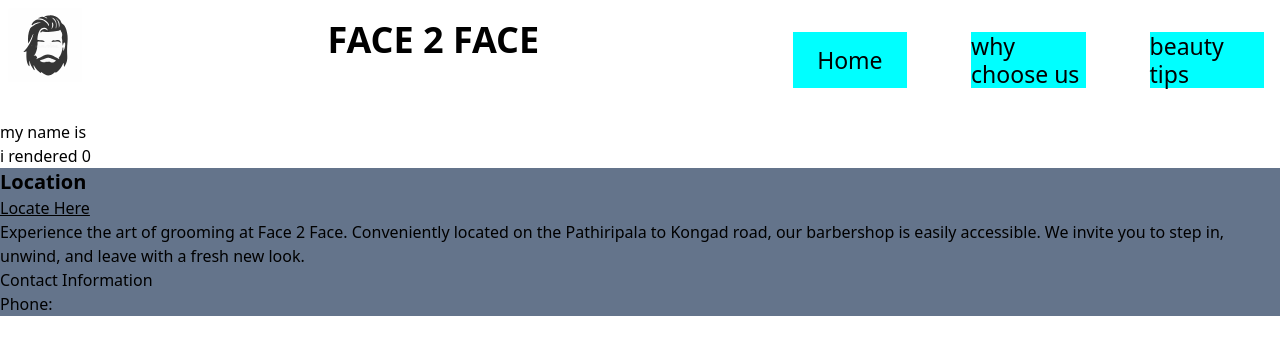
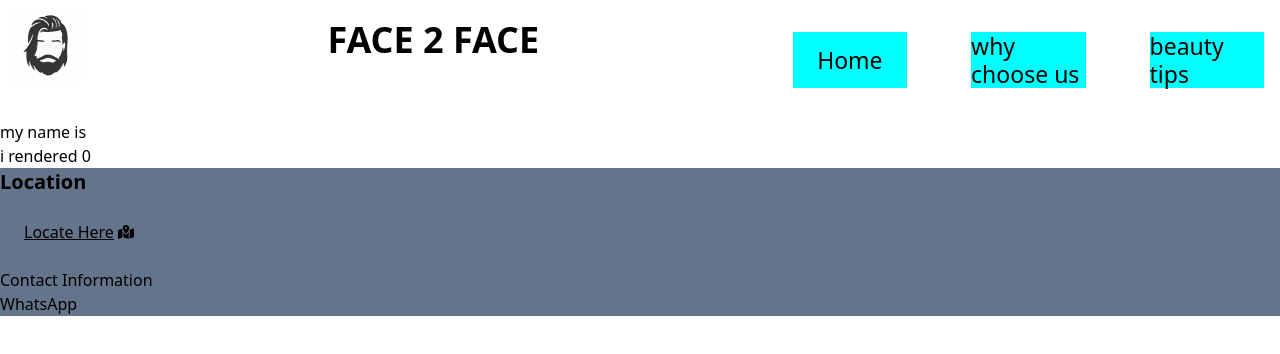
Before and after one commit to xmarzz/Face2Face, a Next.js app: page /beautytips in a window 1280 px wide. Shown: the top 354 px of the page. Built offline with nearby package versions, Linux system fonts and the light colour scheme.

Commit message:
a little update

```diff
--- a/components/Footer.tsx
+++ b/components/Footer.tsx
@@ -1,22 +1,22 @@
+import { FaMapLocationDot } from "react-icons/fa6";
+
 export default function footer() {
   return (
     <div className="bg-slate-500">
-      <div>
+      <div className="flex flex-col">
         <h2 className="text-xl font-bold text-black-500 mr-2 font">Location</h2>
-        <a href="https://www.google.com/maps/place/Face+2+face/@10.8053632,76.4797839,20.06z/data=!4m15!1m8!3m7!1s0x3a528d076e31b243:0x486ee3f560e9c4a0!2sMannur,+Tamil+Nadu+602025!3b1!8m2!3d13.0216903!4d79.9573793!16s%2Fm%2F0521nfp!3m5!1s0x3ba877c7072ff791:0x5e093c6609d60e92!8m2!3d10.8056757!4d76.4798289!16s%2Fg%2F11q4gs5fj0?entry=ttu"
-        target="_blank"
-        className="underline">
-            Locate Here
-        </a>
-        <p>
-          Experience the art of grooming at Face 2 Face. Conveniently located on
-          the Pathiripala to Kongad road, our barbershop is easily accessible.
-          We invite you to step in, unwind, and leave with a fresh new look.
-        </p>
+        <div className="flex flex-row m-6">
+          <a href="https://www.google.com/maps/place/Face+2+face/@10.8053632,76.4797839,20.06z/data=!4m15!1m8!3m7!1s0x3a528d076e31b243:0x486ee3f560e9c4a0!2sMannur,+Tamil+Nadu+602025!3b1!8m2!3d13.0216903!4d79.9573793!16s%2Fm%2F0521nfp!3m5!1s0x3ba877c7072ff791:0x5e093c6609d60e92!8m2!3d10.8056757!4d76.4798289!16s%2Fg%2F11q4gs5fj0?entry=ttu"
+          target="_blank"
+          className="underline">
+              Locate Here
+          </a>
+          <div className="m-1"> <FaMapLocationDot/> </div>
+        </div>
       </div>
       <div>
         <h2>Contact Information</h2>
-        <p>Phone: </p>
+        <a href="https://wa.me/+919656465060?text=Hello,i%20need%20a%20appointment%20for%20a%20haircut" target="_blank">WhatsApp</a>
       </div>
     </div>
   );
--- a/package.json
+++ b/package.json
@@ -14,6 +14,7 @@
     "next": "14.0.2",
     "react": "^18",
     "react-dom": "^18",
+    "react-icons": "^5.0.1",
     "react-intersection-observer": "^9.5.3",
     "react-responsive-carousel": "^3.2.23",
     "react-router-dom": "^6.18.0",
```
Also changed, not shown: 1 other file (tests, documents, lock files or other folders).
